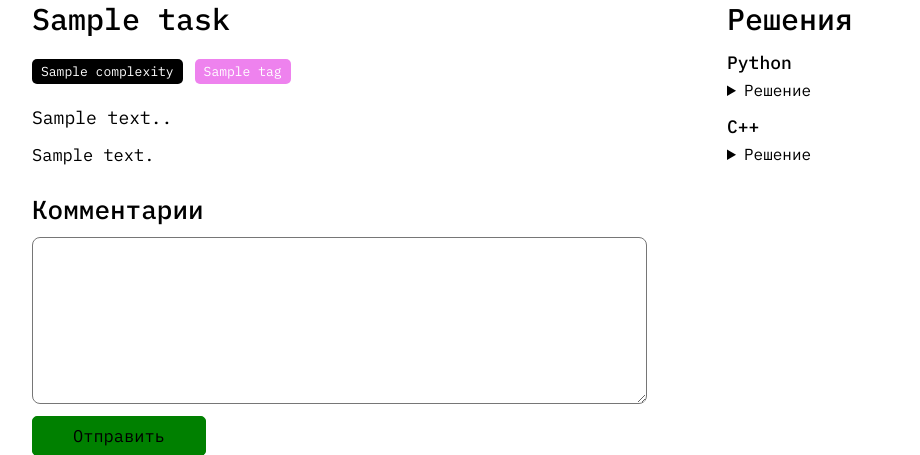
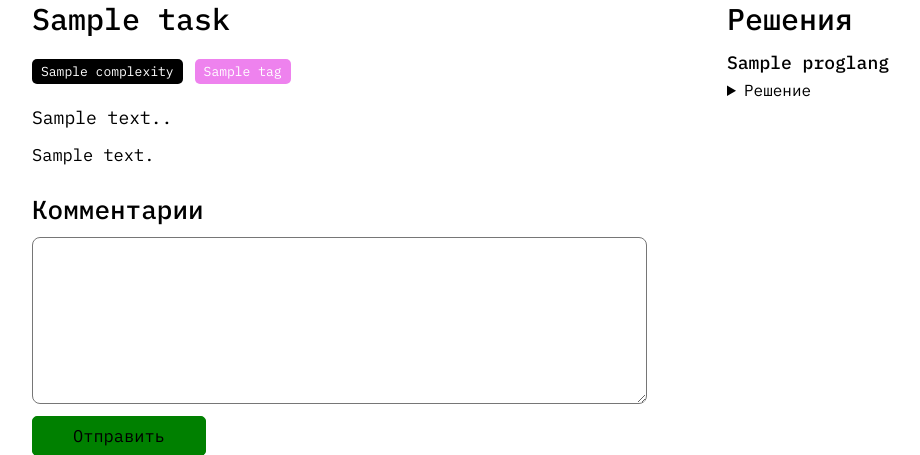
Before and after one commit to katsuyorii/CodeBrain, a Django app: a page that uses codebrain/tasks/templates/tasks/task-detail.html in a window 1280 px wide. Shown: the part 106-561 px from the top of the page, without its empty margins (96-1016 px from the left). Run offline with Django 4.2, Linux system fonts and the light colour scheme; tables that the repository leaves empty hold one stand-in row (values such as "Sample post").

Commit message:
edit detail task view

```diff
--- a/codebrain/tasks/templates/tasks/task-detail.html
+++ b/codebrain/tasks/templates/tasks/task-detail.html
@@ -41,20 +41,15 @@
     </div>
     <div class="task-solution">
         <p class="task-sol-title">Решения</p>
-        <div class="task-sol-card">
-            <p class="task-sol-yap">Python</p>
-            <details close>
-                <summary>Решение</summary>
-                <p class="solution">print('hello')</p>
-            </details>
-        </div>
-        <div class="task-sol-card">
-            <p class="task-sol-yap">C++</p>
-            <details close>
-                <summary>Решение</summary>
-                <p class="solution">123</p>
-            </details>
-        </div>
+        {% for sol in solutions %}
+            <div class="task-sol-card">
+                <p class="task-sol-yap">{{ sol.prog_lang.name }}</p>
+                <details close>
+                    <summary>Решение</summary>
+                    <p class="solution">{{ sol.content }}</p>
+                </details>
+            </div>
+        {% endfor %}
     </div>
 </div>
 {% endblock content %}
--- a/codebrain/tasks/templates/tasks/tasks.html
+++ b/codebrain/tasks/templates/tasks/tasks.html
@@ -15,6 +15,7 @@
             <p class="task-card-desc">{{ task.description }}</p>
             <div class="task-card-tags-row">
                 <p class="task-card-tag-comp">{{ task.complexity.name }}</p>
+                <p>{{ task.tags }}</p>
                 {% for tag in task.tags.all %}
                     <p class="task-card-tag">{{ tag.name }}</p>
                 {% endfor %}
--- a/codebrain/tasks/views.py
+++ b/codebrain/tasks/views.py
@@ -1,5 +1,5 @@
 from django.views.generic import TemplateView, ListView, DetailView
-from .models import Task
+from .models import Task, Solutiuon
 
 
 class IndexView(TemplateView):
@@ -30,8 +30,14 @@ class TaskDetailView(DetailView):
     context_object_name = 'task'
     slug_url_kwarg = 'task_slug'
 
+    def get_queryset(self):
+        queryset = Task.objects.filter(slug=self.kwargs.get(self.slug_url_kwarg)).select_related('complexity')
+
+        return queryset
+
     def get_context_data(self, **kwargs):
         context = super().get_context_data(**kwargs)
         context['title'] = self.object.title
+        context['solutions'] = Solutiuon.objects.filter(task_id=self.object.pk).select_related('prog_lang')
 
         return context
```
